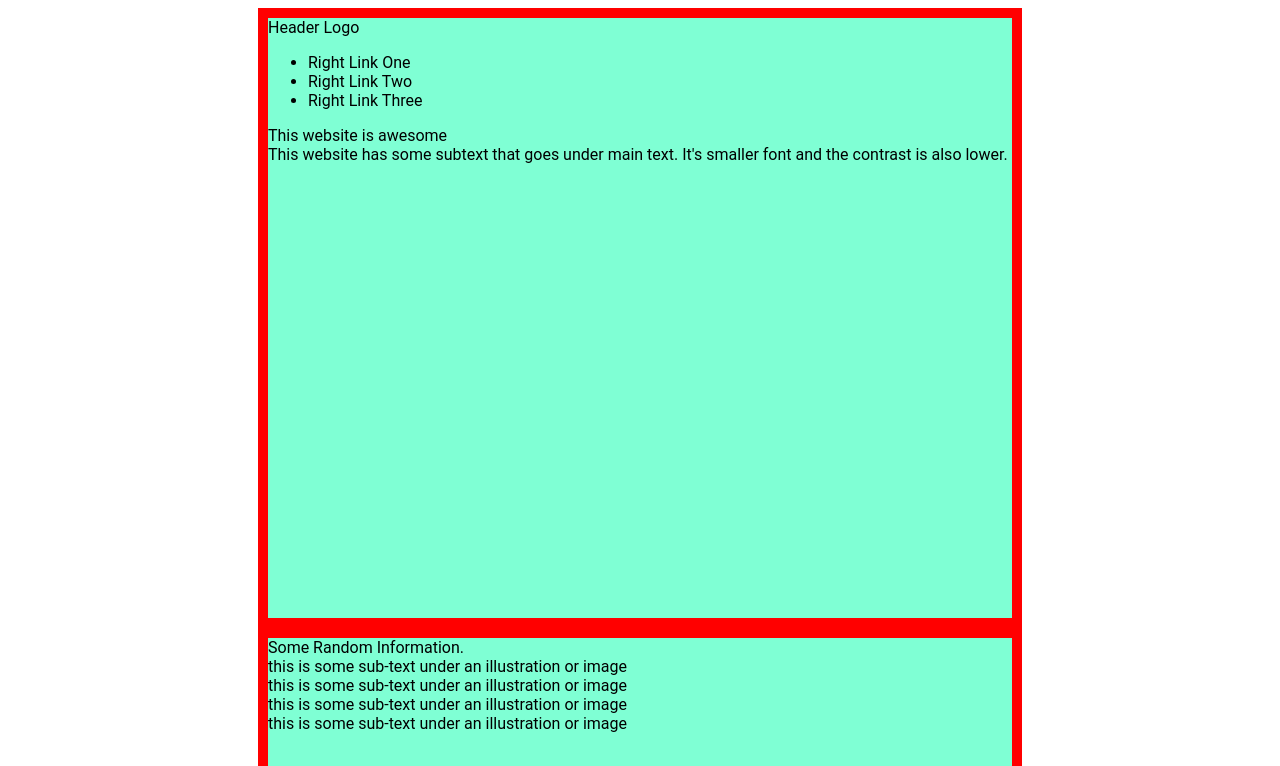
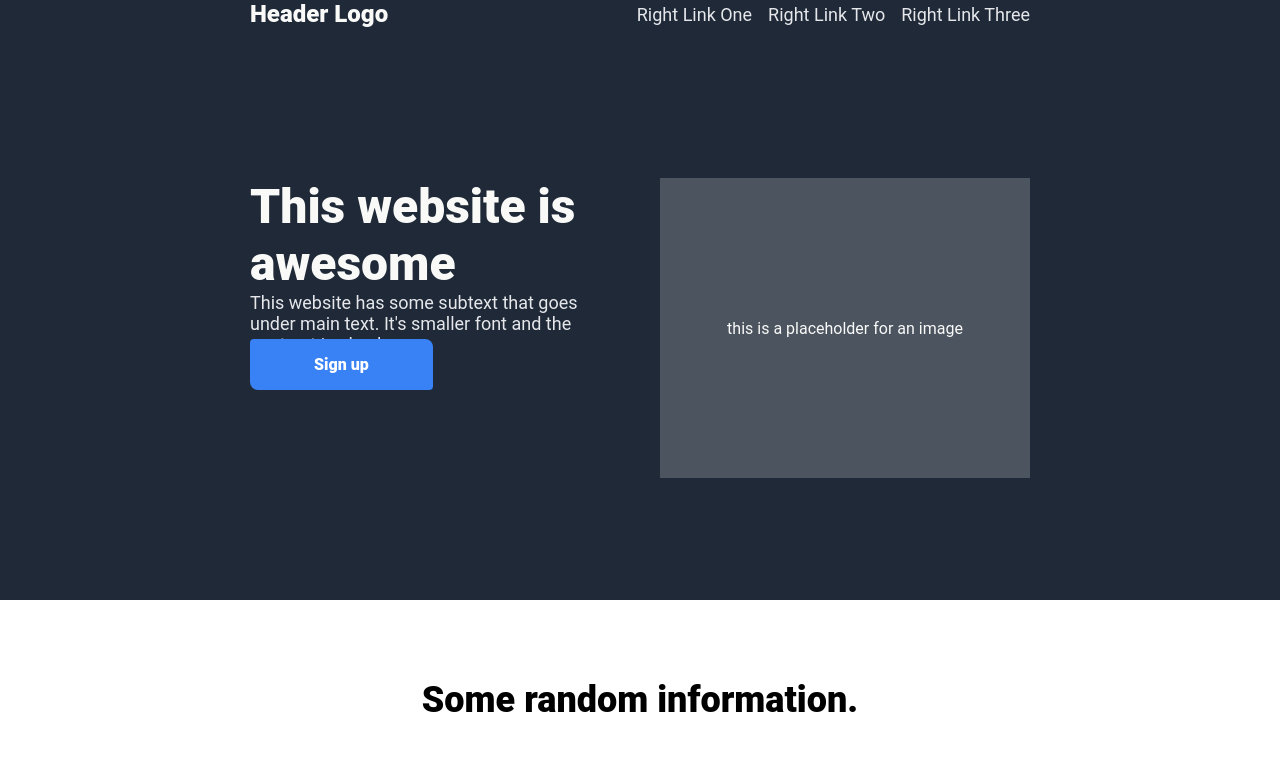
Before and after one commit to hassan-a2h/landing-page-css, a plain HTML site: page index.html in a window 1280 px wide. Shown: the top 766 px of the page. Drawn offline with Linux system fonts and the light colour scheme.

Commit message:
Stylize features section and incompletely stylize header section
Update text in index file to match that of screenshot. Add styles for header and features section including but not limited to:
* Background color
* Flex containers to adjust layout
* Styling of text
* Adding styles to lists and links
* Margins and paddings to format text

```diff
--- a/index.html
+++ b/index.html
@@ -15,26 +15,30 @@
 
         <div class="right-links">
           <ul>
-            <li> Right Link One</li>
-            <li> Right Link Two</li>
-            <li> Right Link Three</li>
+            <li> <a href=""> Right Link One </a> </li>
+            <li> <a href=""> Right Link Two </a> </li>
+            <li> <a href=""> Right Link Three </a> </li>
           </ul>
         </div>
       </div>
 
       <div class="info">
         <div class="text">
-          This website is awesome <br>
-          <span class="sub-text"> This website has some subtext that goes under main text.
-            It's smaller font and the contrast is also lower. </span>
+          <div class="title">  This website is awesome  </div>
+          <div class="sub-text"> This website has some subtext that goes under main text.
+            It's smaller font and the contrast is also lower. </div>
+
+          <div> <a class="sign-up"> Sign up </a> </div>
         </div>
 
-        <div class="image"></div>
+        <div class="image">
+          <p> this is a placeholder for an image </p>
+        </div>
       </div>
     </div>
 
     <div class="features">
-      <div class="title"> Some Random Information. </div>
+      <div class="title"> Some random information. </div>
 
       <div class="cards">
         <div class="card">
--- a/styles.css
+++ b/styles.css
@@ -1,9 +1,7 @@
+/* Set font family for entire page */
 * {
   font-family: Roboto, 'Open Sans', 'Helvetica Neue', sans-serif;
-}
-
-body {
-  padding: 0px 250px;
+  margin: 0px;
 }
 
 .header,
@@ -11,6 +9,124 @@ body {
 .testimony,
 .footer {
   height: 600px;
-  background-color: aquamarine;
-  border: 10px solid red;
+  padding: 0px 250px;
 }
+
+/* Background Colors of major divs */
+.header {
+  background-color: #1F2937;
+  color: #F9FAF8;
+}
+
+.testimony {
+  background-color: #E5E7EB;
+}
+
+/* Styles for elements inside header */
+.header > .navbar {
+  display: flex;
+  justify-content: space-between;
+  align-items: center;
+}
+
+.header .right-links ul {
+  display: flex;
+  gap: 16px;
+  list-style: none;
+  padding: 0px;
+}
+
+.header .logo {
+  font-size: 24px;
+  font-weight: 900;
+}
+
+.info .text > .title {
+  color: #F9FAF8;
+  font-size: 48px;
+  font-weight: 900;
+}
+
+.header .navbar .right-links a {
+  text-decoration: none;
+}
+
+.header > .navbar ul a,
+.header > .info .sub-text {
+  font-size: 18px;
+  font-weight: 400;
+  color: #E5E7EB;
+}
+
+.header > .info {
+  height: 100%;
+  display: flex;
+  align-items: center;
+  gap: 40px;
+}
+
+.header > .info > .text {
+  height: 300px;
+  width: 300px;
+  flex: 1 1 0;
+}
+
+.header > .info > .image {
+  height: 300px;
+  flex: 1 1 0;
+  display: flex;
+  align-items: center;
+  justify-content: center;
+  background-color: rgba(255, 255, 255, 0.20);
+}
+
+.header .sign-up {
+  color: white;
+  background-color: #3882F6;
+  border-radius: 4px 8px;
+  padding: 16px 64px;
+  font-weight: 900;
+}
+
+
+/* Styles for features section */
+.features {
+  display: flex;
+  flex-direction: column;
+  align-items: center;
+  justify-content: center;
+}
+
+.features > .title {
+  font-size: 36px;
+  font-weight: 800;
+  margin: 48px 0px;
+
+}
+
+.features > .cards {
+  display: flex;
+  justify-content: center;
+  gap: 64px;
+}
+
+.cards .card {
+  height: 400px;
+}
+
+.cards .card > .card-pic {
+  height: 220px;
+  width: 220px;
+  border-radius: 22px;
+  border: 6px solid #3882F6;
+  margin: 8px 0px;
+}
+
+.cards .card > .card-text {
+  height: 100%;
+  width: 220px;
+  font-size: 18px;
+  font-weight: 400;
+  color: rgba(80, 80, 80, 1);
+  text-align: center;
+}
```
